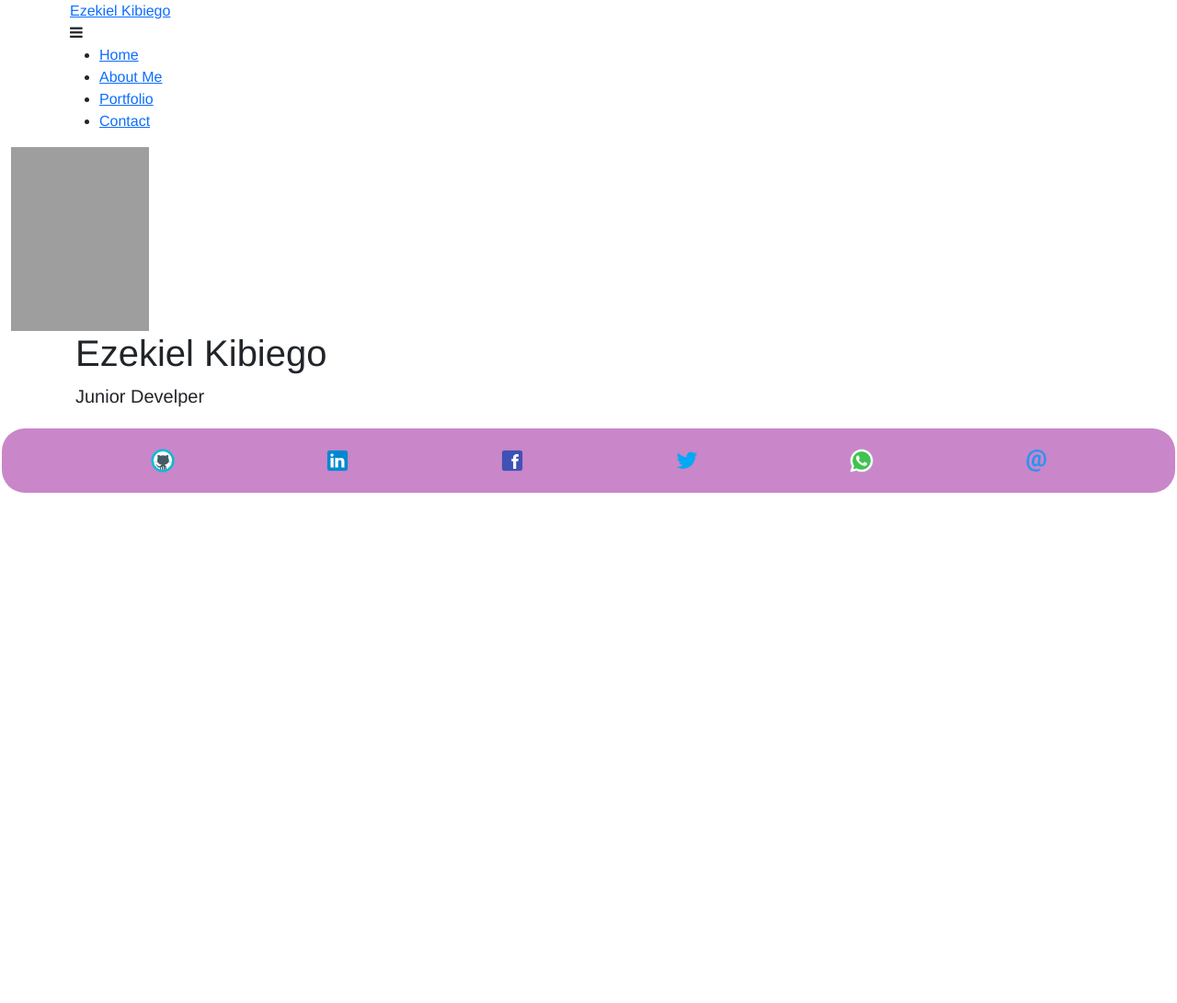
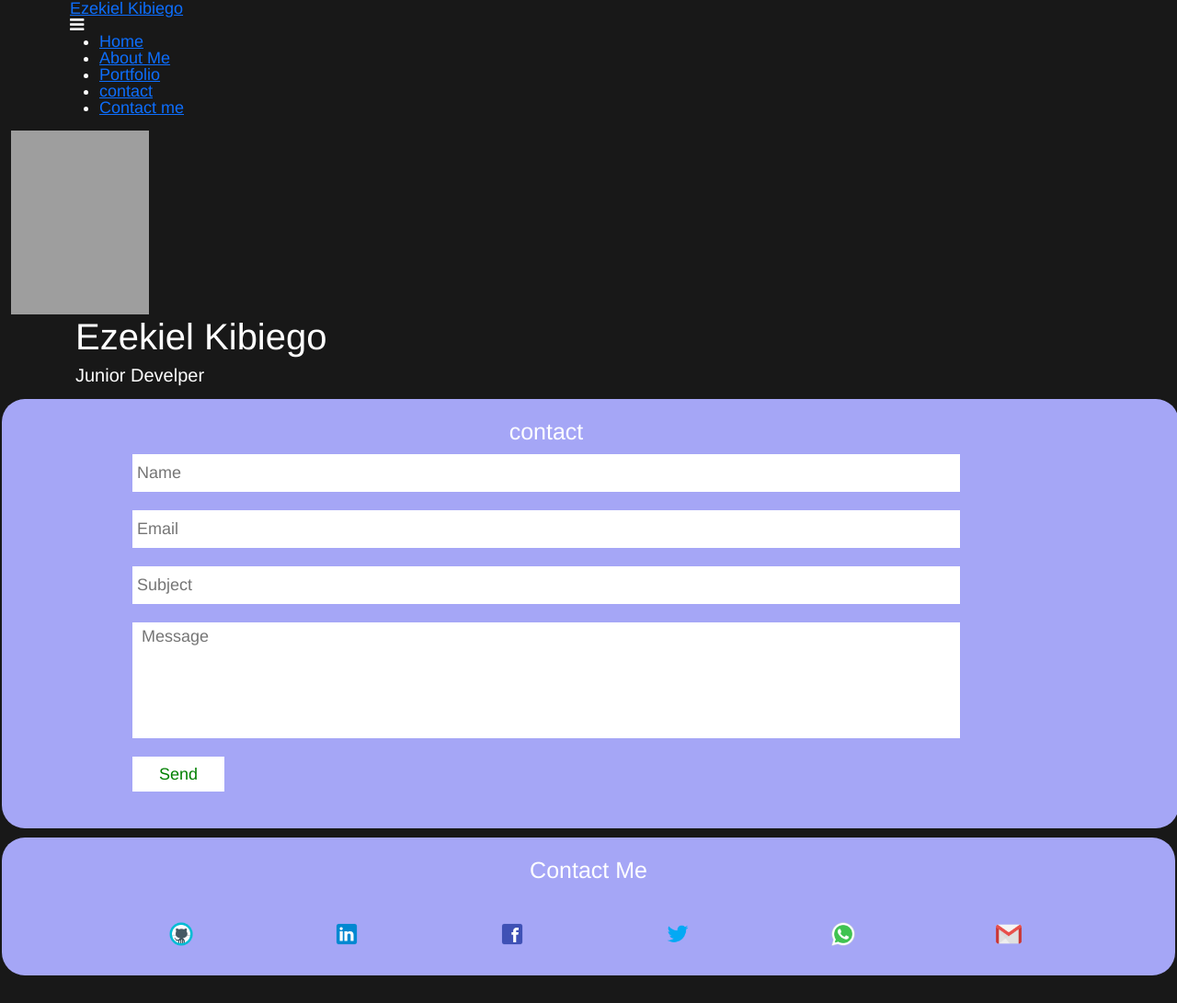
Before and after one commit to ezekielkibiego/portfolio-landing-page, a plain HTML site: page index.html in a window 1280 px wide. Shown: the whole page at 92% size. Before the commit the page ends 800 px from the top, so only its background shows below. Drawn offline with Linux system fonts and the light colour scheme; files that its build step writes are made by us from their sources; grey boxes are pictures that could not be loaded.

Commit message:
add contact form

```diff
--- a/index.css
+++ b/index.css
@@ -1,16 +1,102 @@
+* {
+    box-sizing: border-box;
+  }
+
 body{
+    color: white;
     font-family: Helvetica, Arial, sans-serif;
+    font-size: 18px;
+    font-weight: 300;
+    line-height: 1;
+    margin: 0;
+    padding: 0;
+    background-color: rgba(0, 0, 0, 0.904);
+   }
+
+.contact form {
+    padding: 60px 20px 30px;
+
+
+  }
+  .contact div{
+      display: flex;
+      flex-direction: column;
+      flex-wrap: wrap;
+      margin: 10px;
+  }
+  .contact .full-half {
+      margin-bottom: 10px;
+      margin-left: 78px;
+      margin-right: 78px;
+      padding-top: 10px;
+      padding-bottom: 10px;
+      padding-left: 5px;
+      border: none;
+
+  }
+  .contact .subject {
+    margin-bottom: 10px;
+    margin-left: 78px;
+    margin-right: 78px;
+    padding-top: 10px;
+    padding-bottom: 10px;
+    padding-left: 5px;
+    border: none;
+
+  }
+  .contact .message {
+    margin-bottom: 10px;
+    margin-left: 78px;
+    margin-right: 78px;
+    padding-top: 5px;
+    padding-bottom: 100px;
+    padding-left: 10px;
+    border: none;
+  }
+  input[type=submit] {
+    padding:10px 15px;
+    border:0 none;
+    cursor:pointer;
+    background-color: white;
+    margin-left: 78px;
+    width: 100px;
+    color: green;
+}
+
+.contact {
+    background-color: rgba(165, 166, 246, 1);
+    border-radius: 25px;
+    margin: 2px;
+    flex-wrap: wrap;
+
+}
+
+.contact h2{
+    text-align: center;
+    color: white;
+    font-size: 25px;
+    font-weight: bolder;
+    padding-top: 20px;
+    display: block;
+    margin-top: -60px;
 }
 .footer{
-    background-color: #c986c9;
+    background-color: rgba(165, 166, 246, 1);
     border-radius: 25px;
     margin: 2px;
 }
+.footer h3{
+    text-align: center;
+    padding-top: 20px;
+    color: white;
+    font-size: 25px;
+    font-weight: bolder;
+}
 .footer div{
     display: flex;
+    flex-wrap: wrap;
     margin-top: 20px;
-    margin-bottom: 20px;
-    margin-left: 80px;
-    margin-right: 80px;
-
-}
+    margin-bottom: 30px;
+    margin-right: 60px;
+    margin-left: 90px;
+  }
--- a/index.html
+++ b/index.html
@@ -21,7 +21,8 @@
             <li><a href="#about">Home</a></li>
             <li><a href="#skills">About Me</a></li>
             <li><a href="#portfolio">Portfolio</a></li>
-            <li><a href="#contact">Contact</a></li>
+            <li><a href="#contact">contact</a></li>
+            <li><a href="#contact me">Contact me</a></li>
           </ul>
         </div>
       </nav>
@@ -32,15 +33,28 @@
           <span class="lead"><p>Junior Develper</p></span>
         </div>
       </div>
+      <div class="container-fluid contact" id="contact">
+        <div class="container">
+          <form>
+            <h2>contact</h2>
+            <div><input type="text" placeholder="Name" id="name" name="name" class="full-half"></div>
+            <diV><input type="email" placeholder="Email" id="Email" name="email" class="full-half"></div>
+            <div><input type="text" placeholder="Subject" id="subject" class="subject"></div>
+            <div><input type="text" placeholder="Message" id="message" class="message"></div>
+            <div class="send"><input type="submit" value="Send"></div>
+          </form>
+        </div>
+      </div>
 
-      <footer class="footer">
+      <footer class="footer" id="contact me">
+        <h3>Contact Me</h3>
         <div class="footer1">
           <div><a href="https://github.com/ezekielkibiego" target="_blank"><img src="assets/github.png" alt="github" width="30" height="30"></a></div>
           <div><a href="https://www.linkedin.com/in/kibiego-ezekiel-68880120a/" target="_blank"><img src="assets/linkedin.png" alt="linkedin" width="30" height="30"></a></div>
           <div><a href="https://www.facebook.com/kibiego.ezekiel.9" target="_blank"><img src="assets/facebook.png" alt="facebook" width="30" height="30"></a></div>
           <div><a href="https://twitter.com/KibiegoEzekiel" target="_blank"><img src="assets/twitter--v1.png" alt="twitter" width="30" height="30"></a></div>
           <div><a href="http://wa.me/+254722991833" target="_blank"><img src="assets/whatsapp.png" alt="whatsapp" width="30" height="30"></a></div>
-          <div><a href="mailto: kibiezekiel@gmail.com" target="_blank"><img src="assets/email.png" alt="email" width="30" height="30"></a></div>
+          <div><a href="mailto: kibiezekiel@gmail.com" target="_blank"><img src="assets/gmail.png" alt="email" width="30" height="30"></a></div>
         </div>
       </footer>
       </div>
```
Also changed, not shown: assets/gmail.png (added).
